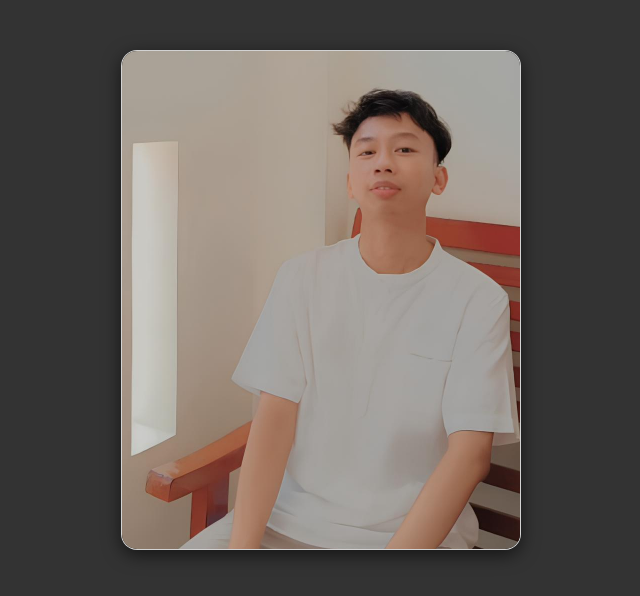
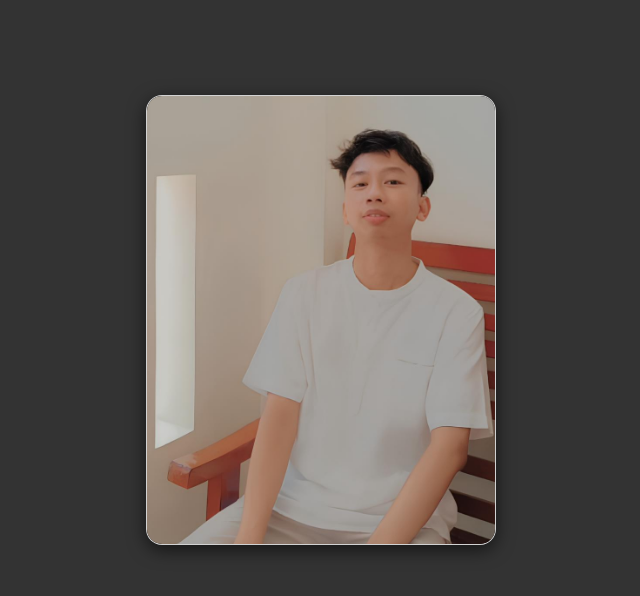
Before and after one commit to GilarSumilar/Barcode-QR, a plain HTML site: page index.html in a window 1280 px wide. Shown: the whole page, without its empty margins (319-959 px from the left). Drawn offline with nearby package versions, Linux system fonts and the light colour scheme.

Commit message:
ubah index.html

```diff
--- a/index.html
+++ b/index.html
@@ -21,15 +21,16 @@
         }
 
         img {
-            width: 400px;
-            height: 650px;
+            width: 100%;
+            height: auto;
         }
 
         .container {
             max-width: 900px;
             display: flex;
-            justify-content: space-evenly;
+            justify-content: center;
             margin: 0 auto;
+            padding: 20px;
         }
 
         .card-wrapper {
@@ -42,8 +43,8 @@
             position: absolute;
             top: 60%;
             left: 50%;
-            width: 400px;
-            height: 500px;
+            width: 350px;
+            height: 450px;
             transform: translate(-50%, -50%);
             border-radius: 16px;
             overflow: hidden;
@@ -214,7 +215,8 @@
                     <h2>Gilar Sumilar
                         <br>
                         <span class="job-title">Mahasiswa </span>
-                        <span class="job-title">| <a href="">Signature</a></span>
+                        <span class="job-title">| <a
+                                href="https://github.com/GilarSumilar/Barcode-QR/blob/main/image/TTD.jpeg">Signature</a></span>
                     </h2>
                 </div>
             </div>
```
